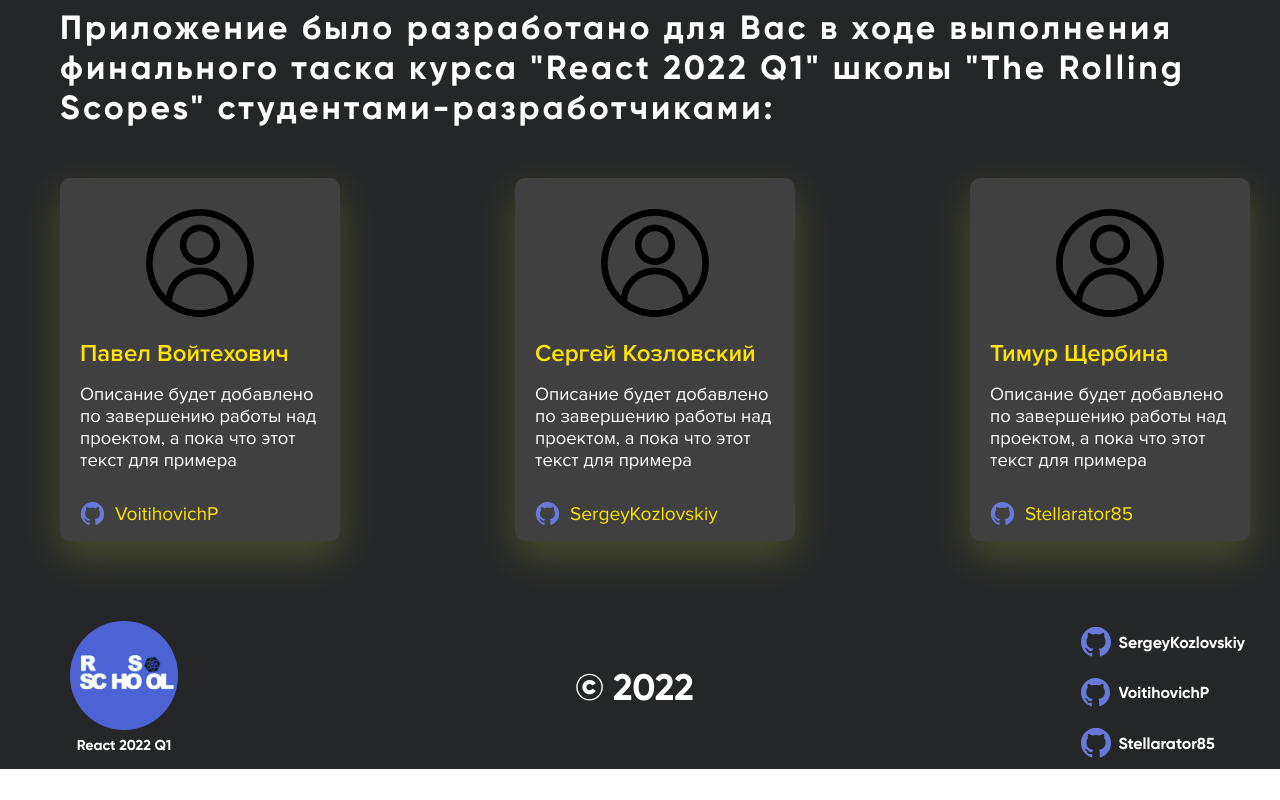
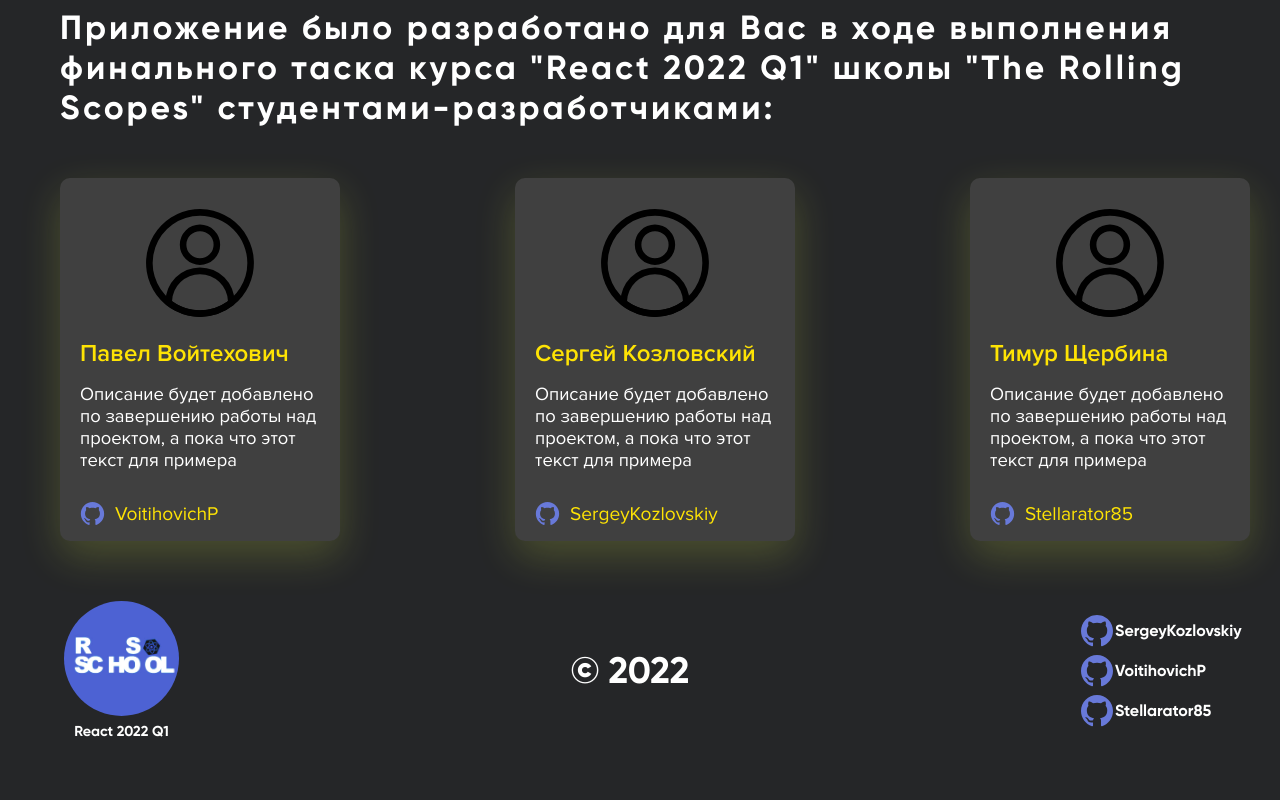
Before and after one commit to VoitihovichP/project-management-app, a React (Create React App) app in the folder proman/: page /#/ in a window 1280 px wide. Shown: the part 650-1450 px from the top of the page. Before the commit the page ends 1419 px from the top, so only its background shows below. Built offline with nearby package versions, Linux system fonts and the light colour scheme.

Commit message:
feat: add adaptive-layout to header & footer

```diff
--- a/proman/src/components/footer/footer.scss
+++ b/proman/src/components/footer/footer.scss
@@ -5,10 +5,13 @@ footer {
    display: flex;
    justify-content: space-between;
    align-items: center;
-   padding: 50px 60px 15px 60px;
+   padding: $padding-container;
+   padding-right: 1.5%;
+   padding-left: 5%;
    background-color: $main-color;
    color: $white-color;
    height: fit-content;
+   width: 100%;
    @include GilroyFont;
    a {
          text-decoration: none;
@@ -22,27 +25,50 @@ footer {
          font-weight: 600;
          color: $white-color;
          row-gap: 0.75vh;
+         @media (max-width: 600px) {
+               font-size: 0.6rem;
+            }
          img {
             border-radius: 75px;
-            width: 85%;
+            width: 115px;
+         @media (max-width: 600px) {
+               width: 85px;
+            }
+         @media (max-width: 500px) {
+                width: 75px;
+             }
          }
       }
-      div:nth-child(2) {
-
+      .footer_yearmark {
       display: flex;
       align-content: center;
       align-items: center;
       vertical-align: middle;
       font-size: 2.3rem;
+      width: fit-content;
+      @media (max-width: 600px) {
+         font-size: 2rem;
+         }
+      @media (max-width: 550px) {
+         font-size: 1.7rem;
+            }
+      @media (max-width: 500px) {
+         font-size: 1.3rem;
+            }
             }
       ul {
       list-style: none;
-      width: 12%;
+      width: 180px;
+      height: 14vh;
       display: flex;
       flex-direction: column;
-      /* row-gap: 1.5vh; */
       justify-content: space-between;
-      height: 15vh;
+      @media (max-width: 600px) {
+         width:150px;
+         }
+      @media (max-width: 500px) {
+         width: 105px;
+         }
       li {
       color: $white-color;
       background-image: url(../../assets/svg/github-logo.svg);
@@ -50,10 +76,19 @@ footer {
       background-size: contain;
       background-position-y: center;
       background-position-x: 0%;
-      padding-left: 27%;
-      height: 155%;
+      padding-left: 19%;
+      height: 4vh;
+      width: 100%;
       display: flex;
       align-items: center;
+      @media (max-width: 600px) {
+            font-size: 0.8rem;
+            padding-left: 21%;
+         }
+      @media (max-width: 500px) {
+          font-size: 0.6rem;
+          padding-left: 28%;
+            }
       }
    }
 }
--- a/proman/src/components/footer/footer.tsx
+++ b/proman/src/components/footer/footer.tsx
@@ -11,7 +11,7 @@ const Footer: FC = () => {
           React 2022 Q1
         </div>
       </a>
-      <div>© 2022</div>
+      <div className="footer_yearmark">© 2022</div>
       <ul>
         <a href="https://github.com/SergeyKozlovskiy" rel="noreferrer" target="_blank">
           <li>SergeyKozlovskiy</li>
--- a/proman/src/components/header/header.scss
+++ b/proman/src/components/header/header.scss
@@ -3,6 +3,7 @@
 
 header {
     display: flex;
+    flex-wrap: wrap;
     justify-content: space-between;
     align-items: center;
     padding: $padding-container;
@@ -11,10 +12,17 @@ header {
     background-color: $main-color;
     border-bottom: 4px #404040;
     border-style:groove;
+    @media (max-width: 520px) {
+        flex-direction: column;
+    }
     .header_left-block{
     display: flex;
     flex-direction: column;
     row-gap: 0px;
+    @media (max-width: 520px) {
+         flex-direction: column;
+         align-items: center;
+        }
     h1{
         color: $yellow-color;
         @include GilroyFont;
@@ -41,9 +49,14 @@ header {
         }
     }}
         .header_right-block{
-            display: flex;
-            column-gap: 3%;
-            align-items: center;
-            padding-bottom: 1%;
+        display: flex;
+         column-gap: 3%;
+        align-items: center;
+        padding-bottom: 1%;
+        @media (max-width: 520px) {
+                flex-direction: column;
+                align-items: flex-start;
+                row-gap: 1vh;
+            }
     }
 }
```
